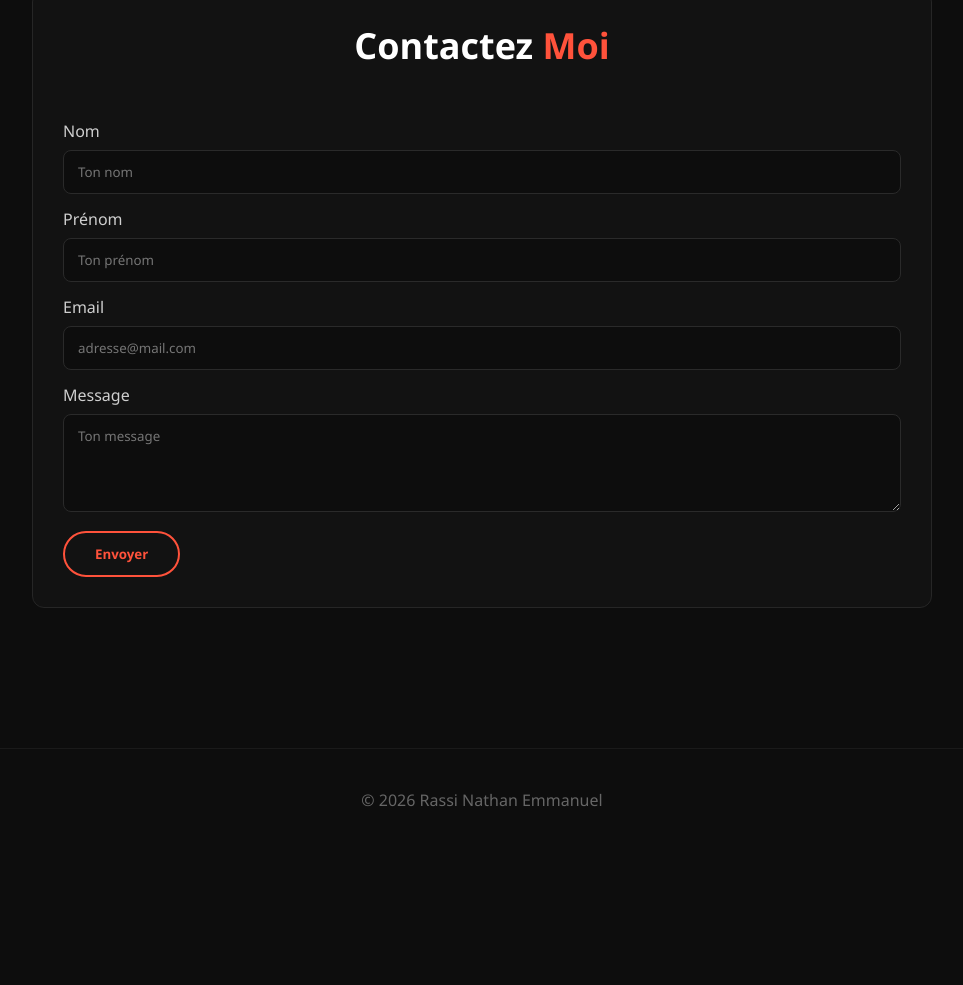
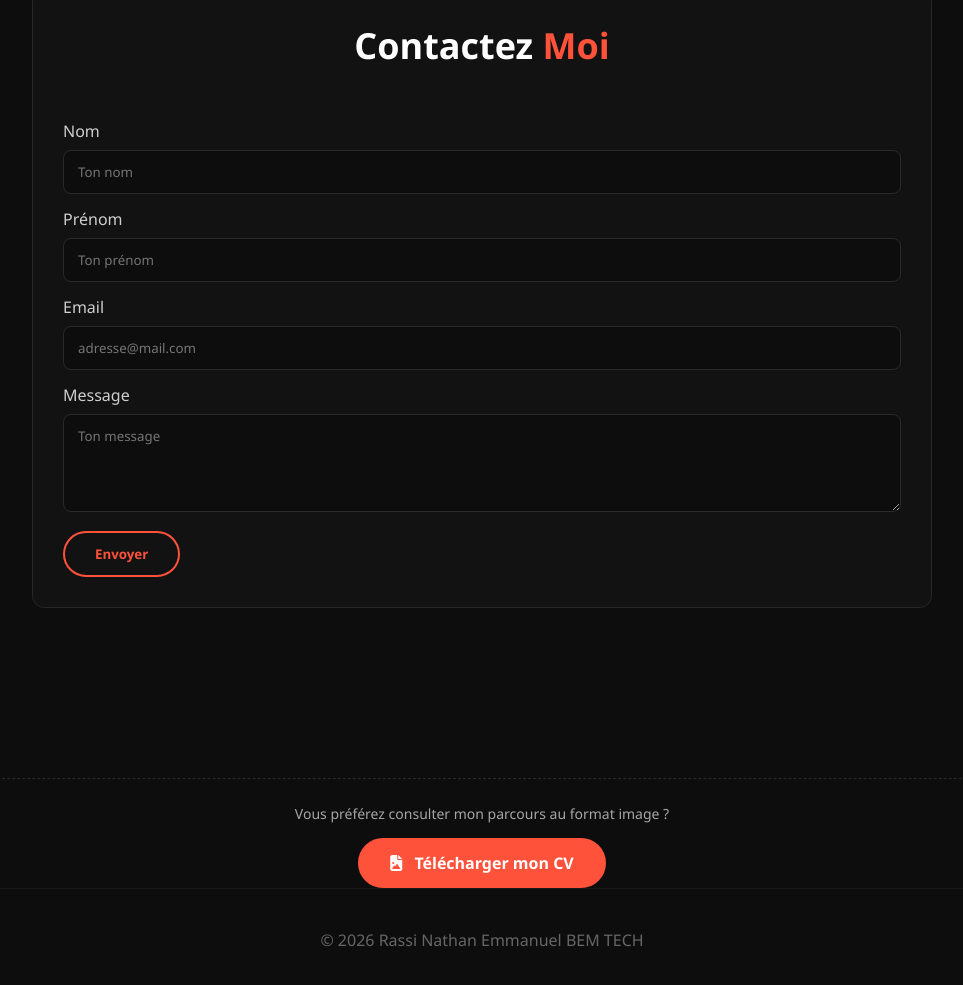
Before and after one commit to rassinaty37-source/projet, a plain HTML site: page index.html in a window 1280 px wide. Shown: the part 2236-3221 px from the top of the page, without its empty margins (158-1121 px from the left). Before the commit the page ends 3087 px from the top, so only its background shows below. Drawn offline with Linux system fonts and the light colour scheme.

Commit message:
Ajout du CV au format JPG

```diff
--- a/index.html
+++ b/index.html
@@ -5,10 +5,10 @@
     <meta name="viewport" content="width=device-width, initial-scale=1.0">
     <title>Portfolio - Rassi Nathan Emmanuel</title>
 
-    <!-- COMMENTAIRE PROF : Liaison avec la feuille de style CSS externe -->
+    <!-- COMMENTAIRE  : Liaison avec la feuille de style CSS externe -->
     <link rel="stylesheet" href="style.css">
 
-    <!-- COMMENTAIRE PROF : Importation de la bibliothèque Font Awesome pour les icônes vectorielles -->
+    <!-- COMMENTAIRE  : Importation de la bibliothèque Font Awesome pour les icônes vectorielles -->
     <link rel="stylesheet" href="https://cdnjs.cloudflare.com/ajax/libs/font-awesome/6.4.0/css/all.min.css">
 </head>
 <body>
@@ -140,15 +140,25 @@
             </div>
         </div>
     </section>
+    <!-- ==========================================
+                     BLOC DE TÉLÉCHARGEMENT DU CV (JPG)
+                     ========================================== -->
+                <div class="cv-download-container">
+                    <p>Vous préférez consulter mon parcours au format image ?</p>
+                    <a href="CV_Rassi_Nathan_Emmanuel.jpg" download="CV_Rassi_Nathan_Emmanuel.jpg" class="btn btn-cv">
+                        <i class="fas fa-file-image"></i> Télécharger mon CV
+                    </a>
+                </div>
 
     <!-- ==========================================
          PARTIE 5 : LE PIED DE PAGE (FOOTER)
          ========================================== -->
     <footer id="contact">
-        <p>&copy; 2026 Rassi Nathan Emmanuel</p>
+        <p>&copy; 2026 Rassi Nathan Emmanuel BEM TECH </p>
     </footer>
 
-    <!-- COMMENTAIRE PROF : Chargement du script JS en fin de document pour optimiser le rendu initial -->
+
+    <!-- COMMENTAIRE  : Chargement du script JS en fin de document pour optimiser le rendu initial -->
     <script src="main.js"></script>
 </body>
 </html>
--- a/style.css
+++ b/style.css
@@ -434,3 +434,33 @@ body::before {
     .hero-image { width: 280px; height: 280px; }
     .hero-text h1 { font-size: 36px; }
 }
+/* ==========================================================================
+   STYLE POUR LE BOUTON DE TÉLÉCHARGEMENT DU CV
+   ========================================================================== */
+.cv-download-container {
+    text-align: center;
+    margin-top: 30px;
+    padding-top: 25px;
+    border-top: 1px dashed #2a2a2a; /* Petite ligne de séparation */
+}
+
+.cv-download-container p {
+    color: #a6a6a6;
+    font-size: 14px;
+    margin-bottom: 15px;
+}
+
+.btn-cv {
+    background-color: #ff523b; /* Bouton rempli en orange pour attirer l'œil */
+    color: #ffffff !important;
+}
+
+.btn-cv i {
+    margin-right: 8px; /* Espace l'icône PDF du texte */
+}
+
+.btn-cv:hover {
+    background-color: transparent;
+    color: #ff523b !important;
+    box-shadow: 0 0 15px rgba(255, 82, 59, 0.4);
+}
```
Also changed, not shown: CV_Rassi_Nathan_Emmanuel.jpg (added), 1 other file.
